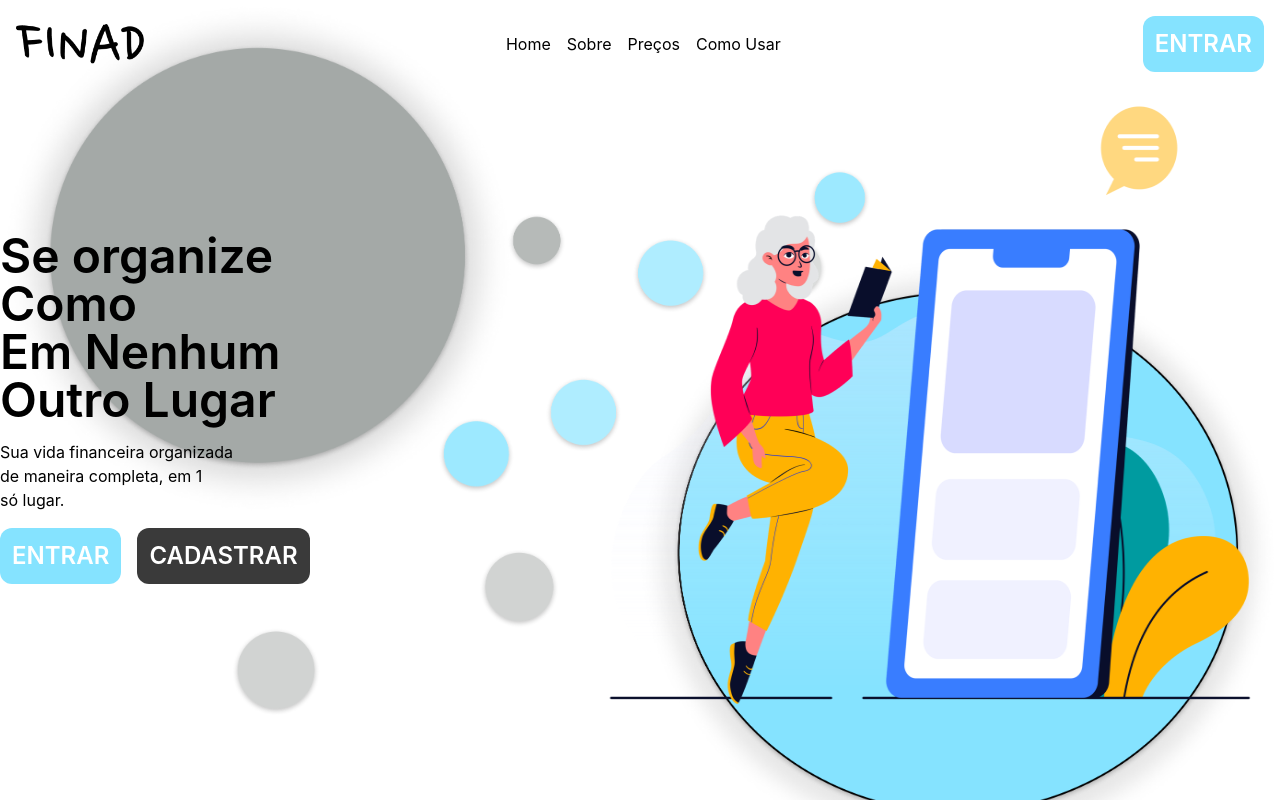
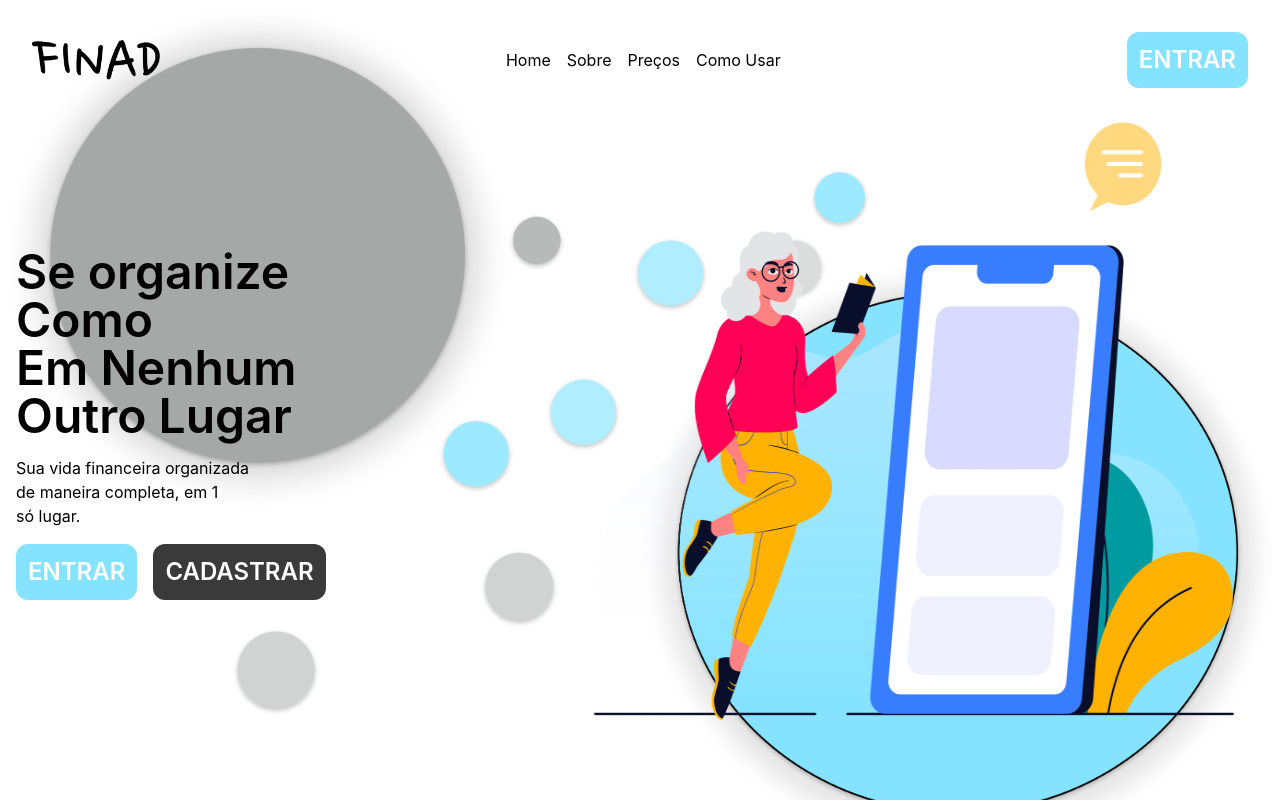
Before and after one commit to lfelipessilva/finad-web, a Next.js app: page / in a window 1280 px wide. Built offline with nearby package versions, Linux system fonts and the light colour scheme.

Commit message:
add padding to prevent components touching screen side

```diff
--- a/src/pages/index.tsx
+++ b/src/pages/index.tsx
@@ -10,7 +10,7 @@ export default function Home() {
       <Head>
         <title>Finad | Home</title>
       </Head>
-      <div className="flex flex-col w-full justify-start items-center bg-bubbles bg-cover h-screen">
+      <div className="flex flex-col w-full justify-start items-center bg-bubbles bg-cover h-screen p-4">
         <Header />
         <main className="flex flex-row w-full max-w-7xl justify-between items-center">
           <div className="flex flex-col gap-4">
--- a/src/pages/login/index.tsx
+++ b/src/pages/login/index.tsx
@@ -28,7 +28,7 @@ export default function Home() {
       <Head>
         <title>Finad | Entrar</title>
       </Head>
-      <div className="flex flex-col w-full justify-start items-center bg-bubbles bg-cover h-screen">
+      <div className="flex flex-col w-full justify-start items-center bg-bubbles bg-cover h-screen p-4">
         <Header />
         <main className="flex flex-row w-full max-w-7xl justify-between items-center">
           <Form onSubmit={handleSubmit} className="flex flex-col gap-4 w-80">
--- a/src/pages/register/index.tsx
+++ b/src/pages/register/index.tsx
@@ -36,7 +36,7 @@ export default function Home() {
       <Head>
         <title>Finad | Cadastrar</title>
       </Head>
-      <div className="flex flex-col w-full justify-start items-center bg-bubbles bg-cover h-screen">
+      <div className="flex flex-col w-full justify-start items-center bg-bubbles bg-cover h-screen p-4">
         <Header />
         <main className="flex flex-row w-full max-w-7xl justify-between items-center">
           <Form onSubmit={handleSubmit} className="flex flex-col gap-4 w-80">
```
